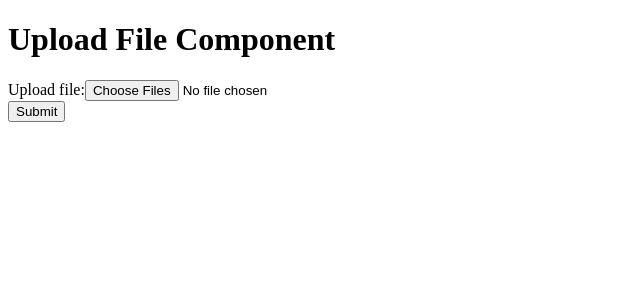
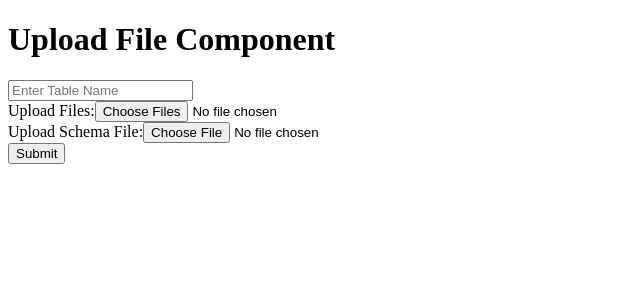
Before and after one commit to kaushikc92/polyquerier-ui, a React (Create React App) app: page /upload in a window 1280 px wide. Shown: the top 300 px of the page, without its empty margins (0-640 px from the left). Built offline with nearby package versions, Linux system fonts and the light colour scheme.

Commit message:
Skeleton UI, working end to end

```diff
--- a/src/UploadFile.js
+++ b/src/UploadFile.js
@@ -9,7 +9,9 @@ class UploadFile extends React.Component {
             status: '',
         }
         this.handleSubmit = this.handleSubmit.bind(this);
+        this.handleChange = this.handleChange.bind(this);
         this.fileInput = React.createRef();
+        this.schemaFileInput = React.createRef();
     }
     handleSubmit(event) {
         event.preventDefault();
@@ -18,6 +20,8 @@ class UploadFile extends React.Component {
         for(var i = 0; i < files.length; i++) {
             data.append('files[]', files[i]);
         }
+        data.append('schema_file', this.schemaFileInput.current.files[0]);
+        data.append('table_name', this.state.tableName);
         const request = axios({
             method: 'POST',
             url: `${backendUrl}upload/`,
@@ -31,14 +35,24 @@ class UploadFile extends React.Component {
             },
         );
     }
+    handleChange(event) {
+        this.setState({tableName: event.target.value});
+    }
     render() {
         return(
             <div>
                 <h1>Upload File Component</h1>
                 <form onSubmit={this.handleSubmit}>
+                    <input type="text" placeholder="Enter Table Name" value={this.state.tableName} onChange={this.handleChange} />
+                    <br />
                     <label>
-                        Upload file:
+                        Upload Files:
                         <input type="file" ref={this.fileInput} multiple />
+                    </label>
+                    <br />
+                    <label>
+                        Upload Schema File:
+                        <input type="file" ref={this.schemaFileInput} />
                     </label>
                     <br />
                     <button type="submit">Submit</button>
```
